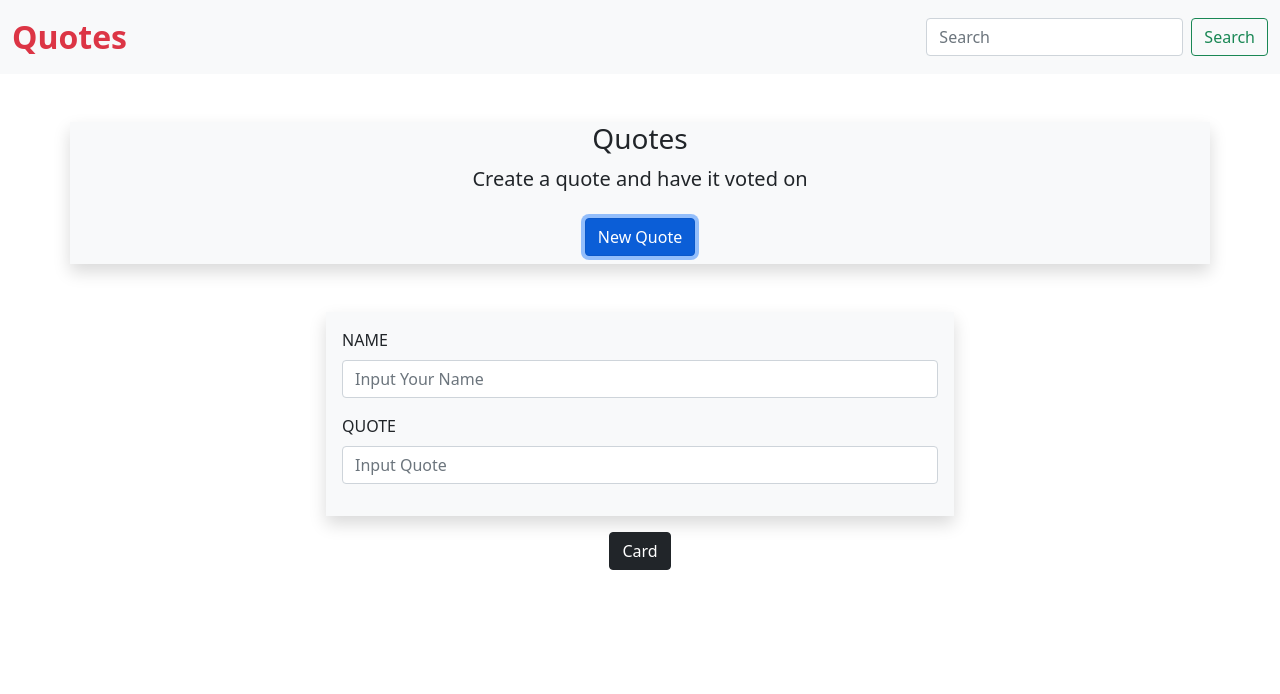
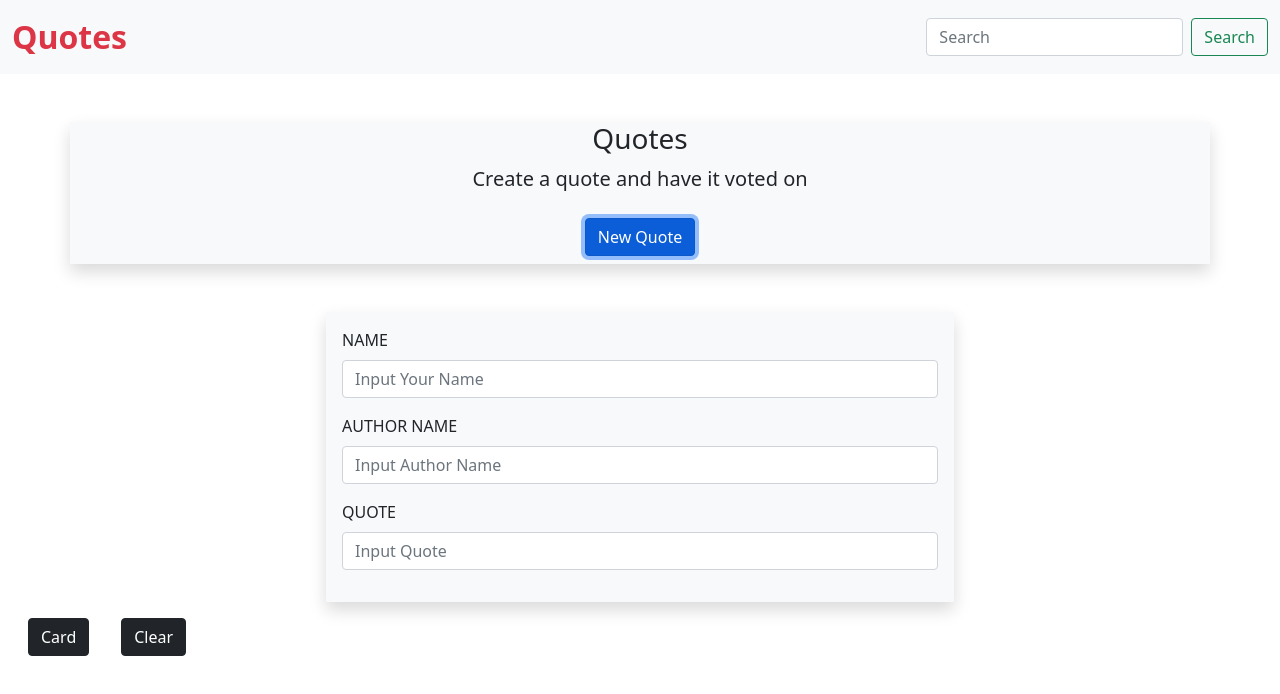
Before and after one commit to DEANKAGO/Quotes, an Angular app: page / in a window 1280 px wide. Both pictures are taken after a click on the button "New Quote". Shown: the top 694 px of the page. Built offline with nearby package versions, Linux system fonts and the light colour scheme.

Commit message:
added clear button

```diff
--- a/src/app/new-quote/new-quote.component.html
+++ b/src/app/new-quote/new-quote.component.html
@@ -5,11 +5,19 @@
         <label for="formGroupExampleInput" class="form-label" >NAME</label>
         <input type="text" class="form-control" id="formGroupExampleInput" placeholder="Input Your Name">
       </div>
+      <div class="mb-3 " >
+        <label for="formGroupExampleInput" class="form-label" >AUTHOR NAME</label>
+        <input type="text" class="form-control" id="formGroupExampleInput" placeholder="Input Author Name">
+      </div>
       <div class="mb-3">
         <label for="formGroupExampleInput2" class="form-label">QUOTE</label>
         <input type="text" class="form-control" id="formGroupExampleInput2" placeholder="Input Quote">
       </div>
     </form>
   </div>
-  <div class="text-center p-3"><button type="button" class="btn btn-dark">{{btn2}}</button></div>
+  <div class="d-flex">
+    <div class="text-center p-3"><button type="button" class="btn btn-dark">{{btn2}}</button></div>
+    <div class="text-center p-3"><button type="button" class="btn btn-dark">Clear</button></div>
+
+  </div>
 </div>
```
